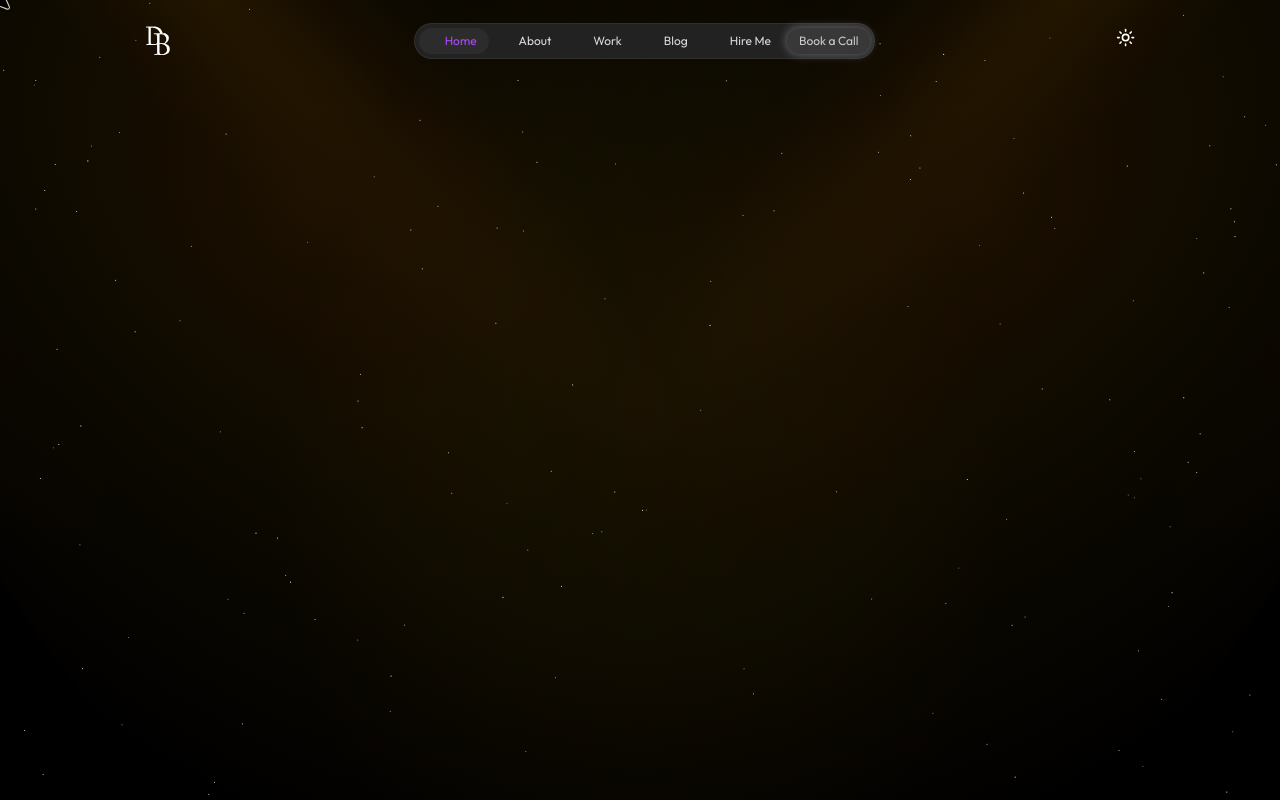
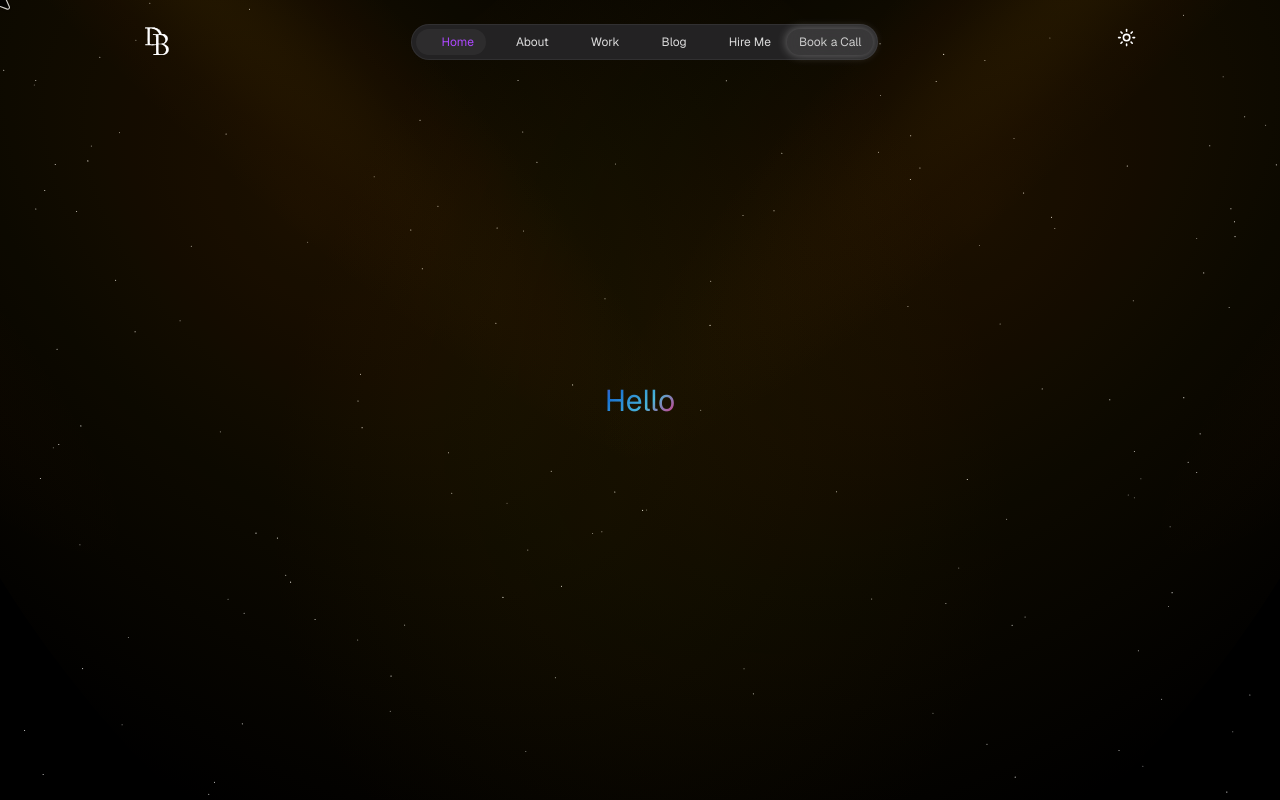
Before and after one commit to DhirajTsx/DhirajTSX_Portofoliooo, a Next.js app: page / in a window 1280 px wide. Built offline with nearby package versions, Linux system fonts and the light colour scheme; some icons are missing.

Commit message:
font Geist Added

```diff
--- a/src/app/layout.tsx
+++ b/src/app/layout.tsx
@@ -1,5 +1,5 @@
 import type { ReactNode } from "react";
-import { Outfit } from "next/font/google";
+import { Outfit, Geist } from "next/font/google";
 import "./globals.css";
 import { ThemeProvider } from "@/components/ui/theme-provider";
 import { SmoothCursorDemo } from "@/components/ui/Cursor";
@@ -7,12 +7,20 @@ import Navbar from "@/components/layout/navbar/Navbar";
 import { MobileDock } from "@/components/layout/navbar/MobileDock";
 import type { Metadata } from "next";
 
-const geistSans = Outfit({
+const outfit = Outfit({
   variable: "--font-geist-sans",
   subsets: ["latin"],
   weight: ['100', '200', '300', '400', '500', '600', '700', '800', '900'],
   display: 'swap',
 });
+
+const geist = Geist({
+  variable: "--font-geist-sans",
+  subsets: ["latin"],
+  weight: ['100', '200', '300', '400', '500', '600', '700', '800', '900'],
+  display: 'swap',
+});
+
 
 // Portfolio Metadata
 export const metadata: Metadata = {
@@ -72,7 +80,7 @@ interface RootLayoutProps {
 
 export default function RootLayout({ children }: RootLayoutProps) {
   return (
-    <html lang="en" suppressHydrationWarning className={geistSans.variable}>
+    <html lang="en" suppressHydrationWarning className={ `${outfit.variable } ${geist.variable} `} >
       <body className=" .dark ::selection">
         <ThemeProvider
           attribute="class"
--- a/src/components/sections/hero/Hero.tsx
+++ b/src/components/sections/hero/Hero.tsx
@@ -7,6 +7,7 @@ import { ShootingStars } from "@/components/ui/shooting-stars";
 import { Spotlight } from "@/components/ui/spotlight-new";
 import { StarsBackground } from "@/components/ui/stars-background";
 import { GridPattern } from "@/components/magicui/grid-pattern";
+import { AuroraText } from "@/components/magicui/aurora-text";
 
 
 function Hero() {
@@ -24,7 +25,7 @@ function Hero() {
   return (
     <div
       suppressHydrationWarning
-      className="relative w-full min-h-screen flex flex-col items-center justify-center overflow-hidden bg-black dark:bg-white transition-colors duration-300"
+      className="relative w-full font-[var(--font-outfit)] min-h-screen flex flex-col items-center justify-center overflow-hidden bg-black dark:bg-white transition-colors duration-300"
     >
       {resolvedTheme === "dark" ? (
         <GridPattern className="absolute inset-0 z-[20]" />
@@ -35,6 +36,15 @@ function Hero() {
         </>
       )}
       <Spotlight />
+       <div>
+              <AuroraText className="text-[30px]  font-[var(--font-geist-sans)]">
+                <span className=" font-300">
+                  Hello
+                </span>
+              </AuroraText>
+      </div>
+
+
 
     </div>
   );
```
